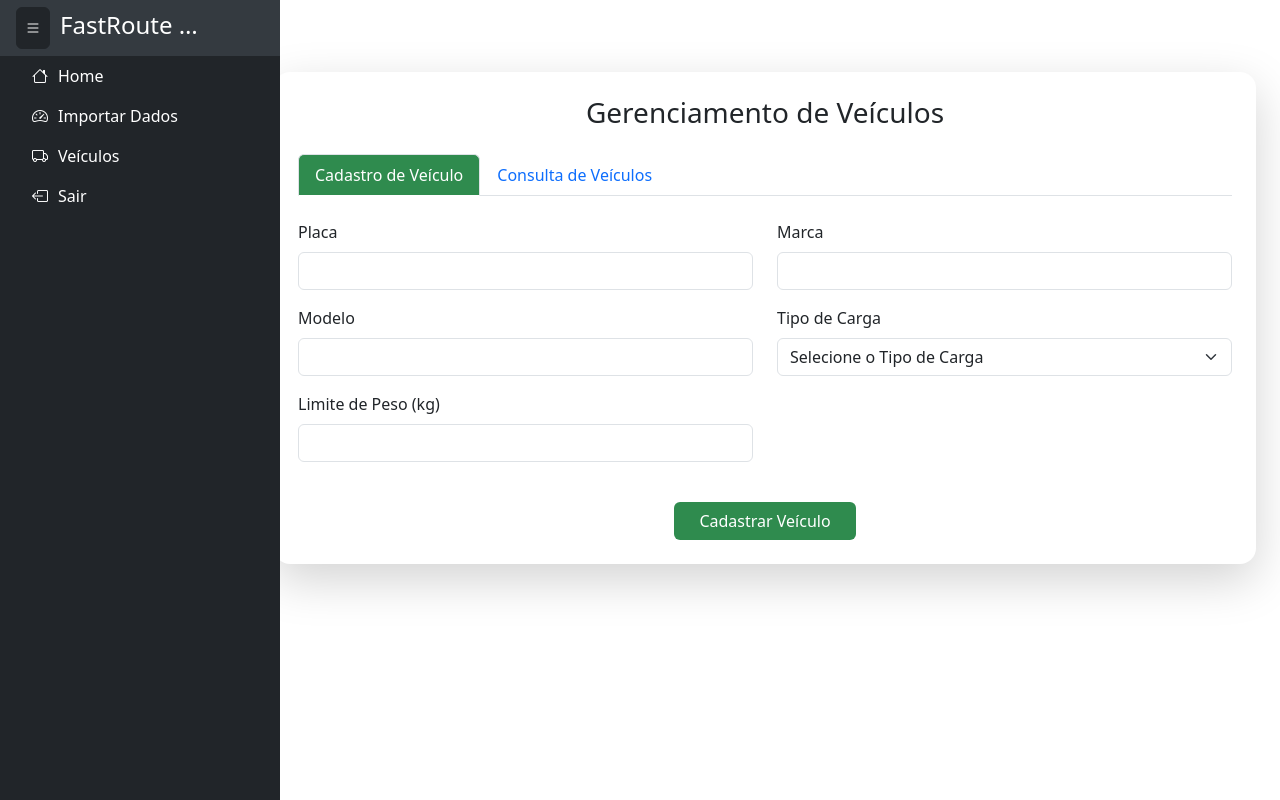
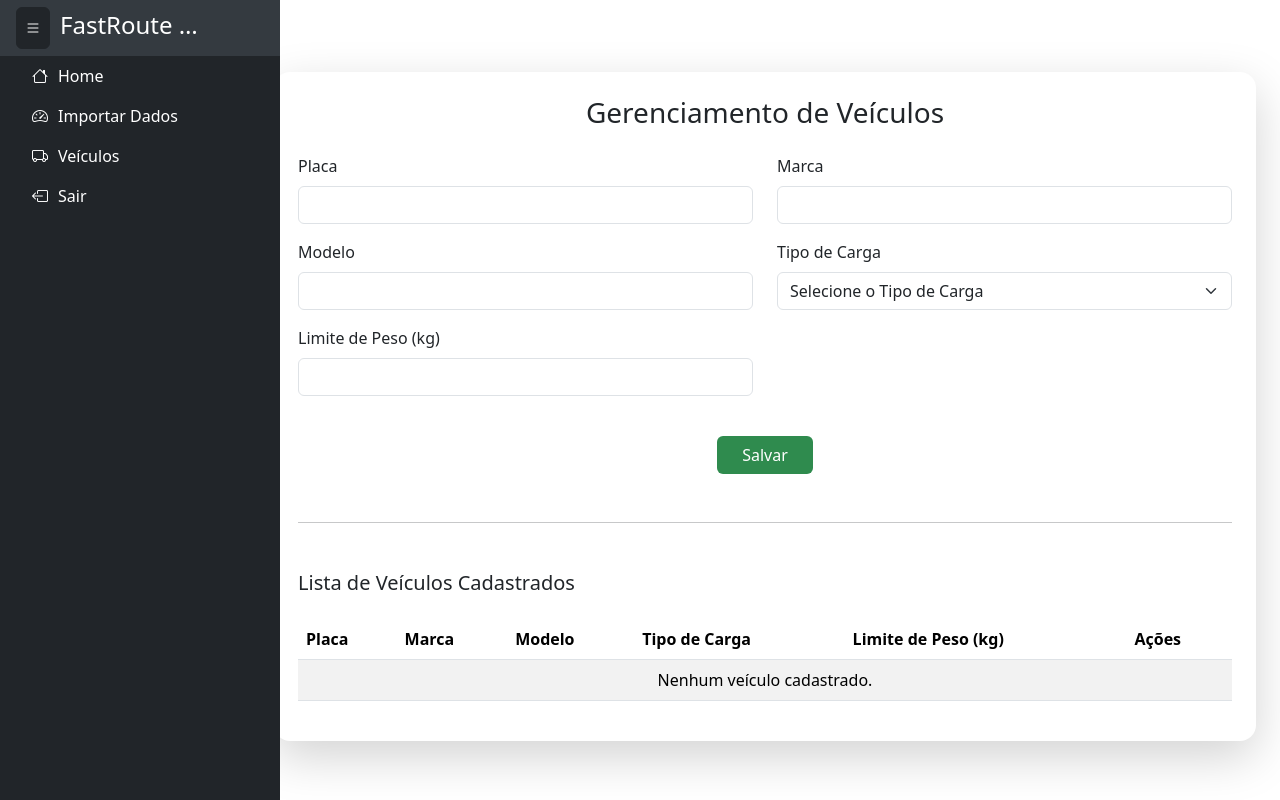
Before and after one commit to julioB19/FastRoute, a Flask app: template templates/cadastro_veiculo.html in a window 1280 px wide. Run offline with Flask 3, Linux system fonts and the light colour scheme; the template is opened without the code that fills it, so the values that code supplies are empty; some libraries are stand-ins or nearby versions.

Commit message:
Julio: Ajuste cadastro veiculos

```diff
--- a/main.py
+++ b/main.py
@@ -5,7 +5,7 @@ import io
 import re
 from functools import wraps
 from form_importador import importar_dados_csv
-from form_cadastro_veiculos import cadastrar_veiculo_db, listar_veiculos_db, excluir_veiculo_db
+from form_cadastro_veiculos import cadastrar_veiculo_db, listar_veiculos_db, excluir_veiculo_db, atualizar_veiculo_db
 
 app = Flask(__name__)
 app.secret_key = 'fastrout'  # ⚠️ Mude para uma chave mais segura em produção!
@@ -140,40 +140,54 @@ def buscar_dados_clientes():
     return render_template('importar.html', usuario=session.get('usuario_nome'), clientes=clientes)
 
 
-@app.route('/cadastro_veiculo', methods=['GET', 'POST'])
+# === ROTAS DE VEÍCULOS ===
+
+@app.route('/veiculos', methods=['GET'])
 @login_obrigatorio
-def cadastro_veiculo():
-    return render_template('cadastro_veiculo.html', usuario=session.get('usuario_nome'))
-
-# Rota para processar o cadastro do Veículo (POST) - Endpoint: /cadastrar_veiculo
-@app.route('/cadastrar_veiculo', methods=['POST'])
-def cadastrar_veiculo():
-    global conn, cursor
-
+def veiculos_page():
+    """
+    Página principal de gerenciamento de veículos.
+    Exibe o formulário e a lista de veículos cadastrados.
+    """
     conn = conecta_db()
     cursor = conn.cursor()
-    # Regex para Placa Brasil: LLLNNNN (Antiga) ou LLLNLNN (Mercosul)
-    # A Placa deve ter 7 caracteres alfanuméricos no padrão LLL N [L/N] NN
+
+    # Busca a lista de veículos para exibir na tabela
+    veiculos = listar_veiculos_db(conn, cursor)
+
+    cursor.close()
+    conn.close()
+
+    # Obtém mensagens de sucesso ou erro da query string (após redirecionamento)
+    mensagem_sucesso = request.args.get('mensagem_sucesso')
+    erro = request.args.get('erro')
+
+    return render_template(
+        'cadastro_veiculo.html',
+        usuario=session.get('usuario_nome'),
+        veiculos=veiculos,
+        mensagem_sucesso=mensagem_sucesso,
+        erro=erro
+    )
+
+@app.route('/cadastrar_veiculo', methods=['POST'])
+@login_obrigatorio
+def cadastrar_veiculo():
+    """
+    Processa o formulário de cadastro de um novo veículo.
+    """
+    conn = conecta_db()
+    cursor = conn.cursor()
+
     PLACA_REGEX = re.compile(r'^[A-Z]{3}[0-9][A-Z0-9][0-9]{2}$', re.IGNORECASE)
-
-    if not conn or not cursor:
-        return render_template('cadastro_veiculo.html', erro="Erro: Não foi possível conectar ao banco de dados.")
-
     dados_form = request.form
-    # Limpa espaços e converte para MAIÚSCULAS para padronizar a validação
     placa_input = dados_form.get('placa', '').strip().upper()
 
-    # 1. VALIDAÇÃO DE REGEX DA PLACA
     if not PLACA_REGEX.match(placa_input):
-        return render_template(
-            'cadastro_veiculo.html',
-            erro="Formato de Placa inválido. Use o padrão brasileiro de 7 caracteres (Ex: ABC1234 ou ABC1D23).",
-            form=dados_form
-        )
+        # Em caso de erro, redireciona de volta para a página de veículos com a mensagem de erro
+        return redirect(url_for('veiculos_page', erro="Formato de Placa inválido. Use o padrão brasileiro de 7 caracteres (Ex: ABC1234 ou ABC1D23)."))
 
-    # 2. VALIDAÇÃO DE TIPO DOS DEMAIS CAMPOS
     try:
-
         dados_veiculo = {
             'placa': placa_input,
             'marca': dados_form['marca'],
@@ -181,54 +195,72 @@ def cadastrar_veiculo():
             'tipo_carga': int(dados_form['tipo_carga']),
             'limite_peso': float(dados_form['limite_peso'])
         }
-    except ValueError:
-        return render_template(
-            'cadastro_veiculo.html',
-            erro="Erro de formato: Verifique se os campos numéricos (Tipo de Carga, Limite de Peso) foram preenchidos corretamente.",
-            form=dados_form
-        )
+    except (ValueError, TypeError):
+        return redirect(url_for('veiculos_page', erro="Erro de formato: Verifique se todos os campos foram preenchidos corretamente."))
 
-    # 3. CHAMA O DRM
     sucesso, mensagem = cadastrar_veiculo_db(conn, cursor, dados_veiculo)
 
+    cursor.close()
+    conn.close()
+
     if sucesso:
-        # Padrão PRG: Redireciona para a rota GET para evitar reenvio do formulário
-        return redirect(url_for('cadastro_veiculo', mensagem_sucesso=mensagem))
+        return redirect(url_for('veiculos_page', mensagem_sucesso=mensagem))
     else:
-        # Falha: retorna erro e mantém os dados no formulário
-        return render_template(
-            'cadastro_veiculo.html',
-            erro=mensagem,
-            form=dados_form
-        )
+        return redirect(url_for('veiculos_page', erro=mensagem))
 
-#Consultar Veículos
-@app.route("/consultar_veiculos")
-def consultar_veiculos():
-    global conn, cursor
-
+@app.route('/atualizar_veiculo', methods=['POST'])
+@login_obrigatorio
+def atualizar_veiculo():
+    """
+    Processa o formulário de atualização de um veículo existente.
+    """
     conn = conecta_db()
     cursor = conn.cursor()
 
-    veiculos = listar_veiculos_db(conn, cursor)
+    dados_form = request.form
 
-    return render_template(
-        "cadastro_veiculo.html",
-        veiculos=veiculos,
-        erro=None,
-        aba="consulta"
-    )
+    try:
+        # A placa original está em 'placa_original' e não pode ser alterada.
+        dados_veiculo = {
+            'placa': dados_form['placa_original'],
+            'marca': dados_form['marca'],
+            'modelo': dados_form['modelo'],
+            'tipo_carga': int(dados_form['tipo_carga']),
+            'limite_peso': float(dados_form['limite_peso'])
+        }
+    except (ValueError, TypeError):
+        return redirect(url_for('veiculos_page', erro="Erro de formato: Verifique se todos os campos foram preenchidos corretamente."))
 
-#Excluir Veículo
+    sucesso, mensagem = atualizar_veiculo_db(conn, cursor, dados_veiculo)
+
+    cursor.close()
+    conn.close()
+
+    if sucesso:
+        return redirect(url_for('veiculos_page', mensagem_sucesso=mensagem))
+    else:
+        return redirect(url_for('veiculos_page', erro=mensagem))
+
+
 @app.route("/excluir_veiculo/<placa>", methods=["POST"])
+@login_obrigatorio
 def excluir_veiculo(placa):
-    global conn, cursor
-
+    """
+    Processa a exclusão (lógica) de um veículo.
+    """
     conn = conecta_db()
     cursor = conn.cursor()
 
-    excluir_veiculo_db(conn, cursor, placa)
-    return redirect(url_for("consultar_veiculos", aba="consulta"))
+    sucesso, mensagem = excluir_veiculo_db(conn, cursor, placa)
+
+    cursor.close()
+    conn.close()
+
+    if sucesso:
+        return redirect(url_for('veiculos_page', mensagem_sucesso=mensagem))
+    else:
+        return redirect(url_for('veiculos_page', erro=mensagem))
+
 
 if __name__ == '__main__':
     app.run(debug=True)
--- a/templates/cadastro_veiculo.html
+++ b/templates/cadastro_veiculo.html
@@ -9,9 +9,9 @@
             <h3 class="card-title mb-4 text-center">Gerenciamento de Veículos</h3>
 
             {# Mensagens de Feedback (Sucesso/Erro) #}
-            {% if request.args.get('mensagem_sucesso') %}
+            {% if mensagem_sucesso %}
                 <div class="alert alert-success text-center" role="alert">
-                    {{ request.args.get('mensagem_sucesso') }}
+                    {{ mensagem_sucesso }}
                 </div>
             {% endif %}
 
@@ -21,40 +21,11 @@
                 </div>
             {% endif %}
 
-            <ul class="nav nav-tabs" id="veiculoTabs" role="tablist">
-                <li class="nav-item" role="presentation">
-                    <button class="nav-link
-                        {% if request.args.get('aba') != 'consulta' %}active{% endif %}"
-                        id="cadastro-tab"
-                        data-bs-toggle="tab"
-                        data-bs-target="#cadastro"
-                        type="button"
-                        role="tab">
-                        Cadastro de Veículo
-                    </button>
-                </li>
-
-                <li class="nav-item" role="presentation">
-                    <button class="nav-link
-                        {% if request.args.get('aba') == 'consulta' %}active{% endif %}"
-                        id="consulta-tab"
-                        data-bs-toggle="tab"
-                        data-bs-target="#consulta"
-                        type="button"
-                        role="tab">
-                        Consulta de Veículos
-                    </button>
-                </li>
-            </ul>
-
-            <div class="tab-content" id="veiculoTabsContent">
-
-                <div class="tab-pane fade
-                    {% if request.args.get('aba') != 'consulta' %}show active{% endif %}"
-                    id="cadastro"
-                    role="tabpanel">
-
-                    <form action="{{ url_for('cadastrar_veiculo') }}" method="POST" class="mt-4">
+            <!-- Formulário de Cadastro e Edição -->
+            <div id="form-container">
+                <form id="veiculoForm" action="{{ url_for('cadastrar_veiculo') }}" method="POST" class="mt-4">
+                    <input type="hidden" id="formAction" name="action" value="cadastrar">
+                    <input type="hidden" id="placaHidden" name="placa_original" value="">
 
                     <div class="row">
                         <div class="col-md-6 mb-3">
@@ -64,7 +35,7 @@
                                    id="placaInput"
                                    name="placa"
                                    required
-                                       value="{{ request.form.get('placa', '') }}">
+                                   value="{{ form.placa if form else '' }}">
                         </div>
 
                         <div class="col-md-6 mb-3">
@@ -74,7 +45,7 @@
                                    id="marcaInput"
                                    name="marca"
                                    required
-                                       value="{{ request.form.get('marca', '') }}">
+                                   value="{{ form.marca if form else '' }}">
                         </div>
                     </div>
 
@@ -86,26 +57,17 @@
                                    id="modeloInput"
                                    name="modelo"
                                    required
-                                       value="{{ request.form.get('modelo', '') }}">
+                                   value="{{ form.modelo if form else '' }}">
                         </div>
 
                         <div class="col-md-6 mb-3">
                             <label for="tipoCargaSelect" class="form-label">Tipo de Carga</label>
                             <select class="form-select" id="tipoCargaSelect" name="tipo_carga" required>
                                 <option value="" selected disabled>Selecione o Tipo de Carga</option>
-
-                                    <option value="1"
-                                        {% if request.form.get('tipo_carga') == '1' %}selected{% endif %}>
-                                        Normal
-                                    </option>
-
-                                    <option value="2"
-                                        {% if request.form.get('tipo_carga') == '2' %}selected{% endif %}>
-                                        Agrotóxico
-                                    </option>
+                                <option value="1" {% if form and form.tipo_carga == '1' %}selected{% endif %}>Normal</option>
+                                <option value="2" {% if form and form.tipo_carga == '2' %}selected{% endif %}>Agrotóxico</option>
                             </select>
                         </div>
-
                     </div>
 
                     <div class="row">
@@ -117,23 +79,25 @@
                                    id="limitePesoInput"
                                    name="limite_peso"
                                    required
-                                       value="{{ request.form.get('limite_peso', '') }}">
+                                   value="{{ form.limite_peso if form else '' }}">
                         </div>
                     </div>
 
                     <div class="text-center mt-4">
-                            <button type="submit" class="btn px-4" style="background-color: #2f8b4e; color: white;">
-                                Cadastrar Veículo
+                        <button type="submit" id="submitButton" class="btn px-4" style="background-color: #2f8b4e; color: white;">
+                            Salvar
+                        </button>
+                        <button type="button" id="cancelButton" class="btn btn-secondary px-4" style="display: none;">
+                            Cancelar Edição
                         </button>
                     </div>
                 </form>
             </div>
 
-                <div class="tab-pane fade
-                    {% if request.args.get('aba') == 'consulta' %}show active{% endif %}"
-                    id="consulta"
-                    role="tabpanel">
+            <hr class="my-5">
 
+            <!-- Tabela de Consulta -->
+            <div id="consulta-container">
                 <h5 class="mt-4">Lista de Veículos Cadastrados</h5>
                 <div class="table-responsive">
                     <table class="table table-striped table-hover mt-3">
@@ -150,42 +114,30 @@
                         <tbody>
                             {% if veiculos %}
                                 {% for veiculo in veiculos %}
-                                    <tr>
+                                <tr data-placa="{{ veiculo.placa }}"
+                                    data-marca="{{ veiculo.marca }}"
+                                    data-modelo="{{ veiculo.modelo }}"
+                                    data-tipo_carga="{{ veiculo.tipo_carga }}"
+                                    data-limite_peso="{{ veiculo.limite_peso }}">
                                     <td>{{ veiculo.placa }}</td>
                                     <td>{{ veiculo.marca }}</td>
                                     <td>{{ veiculo.modelo }}</td>
-
                                     <td>
-                                            {% if veiculo.tipo_carga == 1 %}
-                                                Normal
-                                            {% elif veiculo.tipo_carga == 2 %}
-                                                Agrotóxico
-                                            {% else %}
-                                                ---
+                                        {% if veiculo.tipo_carga == 1 %} Normal
+                                        {% elif veiculo.tipo_carga == 2 %} Agrotóxico
+                                        {% else %} ---
                                         {% endif %}
                                     </td>
-
                                     <td>{{ veiculo.limite_peso }}</td>
-
                                     <td>
-                                            <!-- Botão Editar -->
-                                            <button class="btn btn-primary btn-sm" title="Editar">
+                                        <button class="btn btn-primary btn-sm edit-btn" title="Editar">
                                             <i class="bi bi-pencil-square"></i>
                                         </button>
-
-                                            <!-- Botão Excluir -->
-                                            <form id="form-excluir-{{ veiculo.placa }}"
-                                                action="{{ url_for('excluir_veiculo', placa=veiculo.placa) }}"
-                                                method="POST"
-                                                style="display:inline;">
-                                            </form>
-
-                                            <button class="btn btn-danger btn-sm"
-                                                    title="Excluir"
-                                                    onclick="confirmarExclusao('{{ veiculo.placa }}')">
+                                        <form id="form-excluir-{{ veiculo.placa }}" action="{{ url_for('excluir_veiculo', placa=veiculo.placa) }}" method="POST" style="display:inline;">
+                                            <button type="button" class="btn btn-danger btn-sm" title="Excluir" onclick="confirmarExclusao('{{ veiculo.placa }}')">
                                                 <i class="bi bi-trash-fill"></i>
                                             </button>
-
+                                        </form>
                                     </td>
                                 </tr>
                                 {% endfor %}
@@ -196,21 +148,62 @@
                             {% endif %}
                         </tbody>
                     </table>
-
-                        <div class="text-center mt-4">
-                            <form action="{{ url_for('consultar_veiculos') }}" method="GET">
-                                <input type="hidden" name="aba" value="consulta">
-                                <button type="submit" class="btn px-4" style="background-color: #2f8b4e; color: white;">
-                                    Atualizar
-                                </button>
-                            </form>
-                        </div>
-
-                    </div>
-                </div>
-
                 </div>
             </div>
         </div>
     </div>
+</div>
+
+<script>
+document.addEventListener('DOMContentLoaded', function() {
+    const form = document.getElementById('veiculoForm');
+    const actionInput = document.getElementById('formAction');
+    const placaHiddenInput = document.getElementById('placaHidden');
+    const placaInput = document.getElementById('placaInput');
+    const submitButton = document.getElementById('submitButton');
+    const cancelButton = document.getElementById('cancelButton');
+
+    document.querySelectorAll('.edit-btn').forEach(button => {
+        button.addEventListener('click', function() {
+            const row = this.closest('tr');
+            const placa = row.dataset.placa;
+
+            // Preenche o formulário
+            placaInput.value = placa;
+            document.getElementById('marcaInput').value = row.dataset.marca;
+            document.getElementById('modeloInput').value = row.dataset.modelo;
+            document.getElementById('tipoCargaSelect').value = row.dataset.tipo_carga;
+            document.getElementById('limitePesoInput').value = row.dataset.limite_peso;
+
+            // Altera a ação do formulário para edição
+            form.action = "{{ url_for('atualizar_veiculo') }}";
+            actionInput.value = 'editar';
+            placaHiddenInput.value = placa;
+            placaInput.readOnly = true; // Placa não pode ser editada
+
+            // Altera o botão
+            submitButton.textContent = 'Atualizar Veículo';
+            cancelButton.style.display = 'inline-block';
+
+            // Rola a página para o topo
+            window.scrollTo({ top: 0, behavior: 'smooth' });
+        });
+    });
+
+    cancelButton.addEventListener('click', function() {
+        // Limpa o formulário
+        form.reset();
+
+        // Restaura a ação do formulário para cadastro
+        form.action = "{{ url_for('cadastrar_veiculo') }}";
+        actionInput.value = 'cadastrar';
+        placaHiddenInput.value = '';
+        placaInput.readOnly = false;
+
+        // Restaura o botão
+        submitButton.textContent = 'Salvar';
+        cancelButton.style.display = 'none';
+    });
+});
+</script>
 {% endblock %}
--- a/templates/htmlBase.html
+++ b/templates/htmlBase.html
@@ -135,7 +135,7 @@
                     </a>
                 </li>
                 <li class="nav-item">
-                    <a href="{{ url_for('cadastro_veiculo') }}" class="nav-link text-white {% if request.endpoint == 'cadastro_veiculo' %}active{% endif %}">
+                    <a href="{{ url_for('veiculos_page') }}" class="nav-link text-white {% if request.endpoint == 'veiculos_page' %}active{% endif %}">
                         <i class="bi bi-truck"></i> <span>Veículos</span>
                     </a>
                 </li>
```
Also changed, not shown: form_cadastro_veiculos.py (+61 -0 lines). Lines whose indentation alone changed are shown as unchanged.
